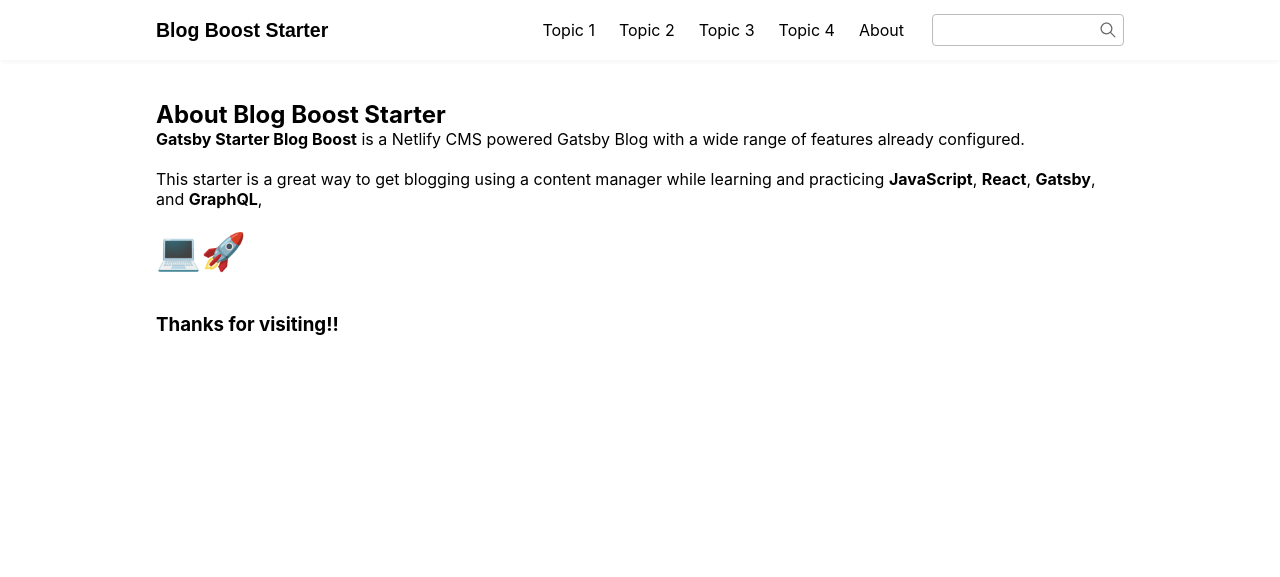
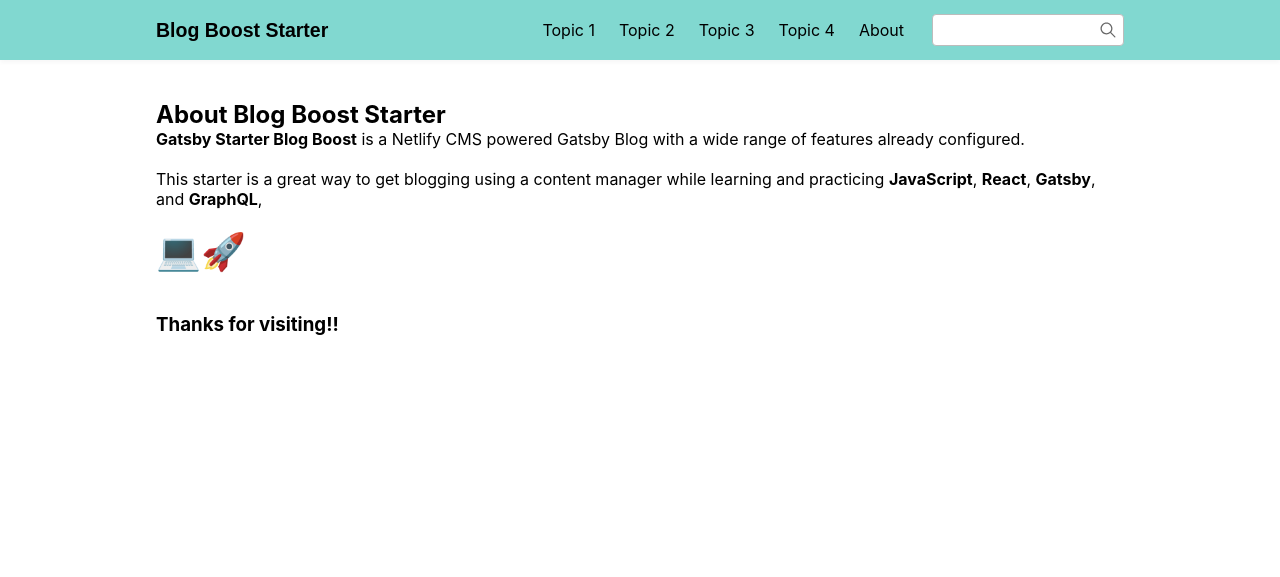
Before and after one commit to Banhawy/jasmine-blog, a Gatsby site: page /about in a window 1280 px wide. Shown: the top 577 px of the page. Built offline with nearby package versions, Linux system fonts and the light colour scheme; Gatsby itself is replaced by a stand-in of ours.

Commit message:
changed header color to tiffany blue

```diff
--- a/src/components/header.js
+++ b/src/components/header.js
@@ -20,8 +20,12 @@
     }
   `)
 
+  const styles = {
+    backgroundColor: '#81D8D0'
+  }
+
   return (
-    <header id="header">
+    <header id="header" style={styles}>
       <div className="container">
         <button
           id="site-logo-wrapper"
```
